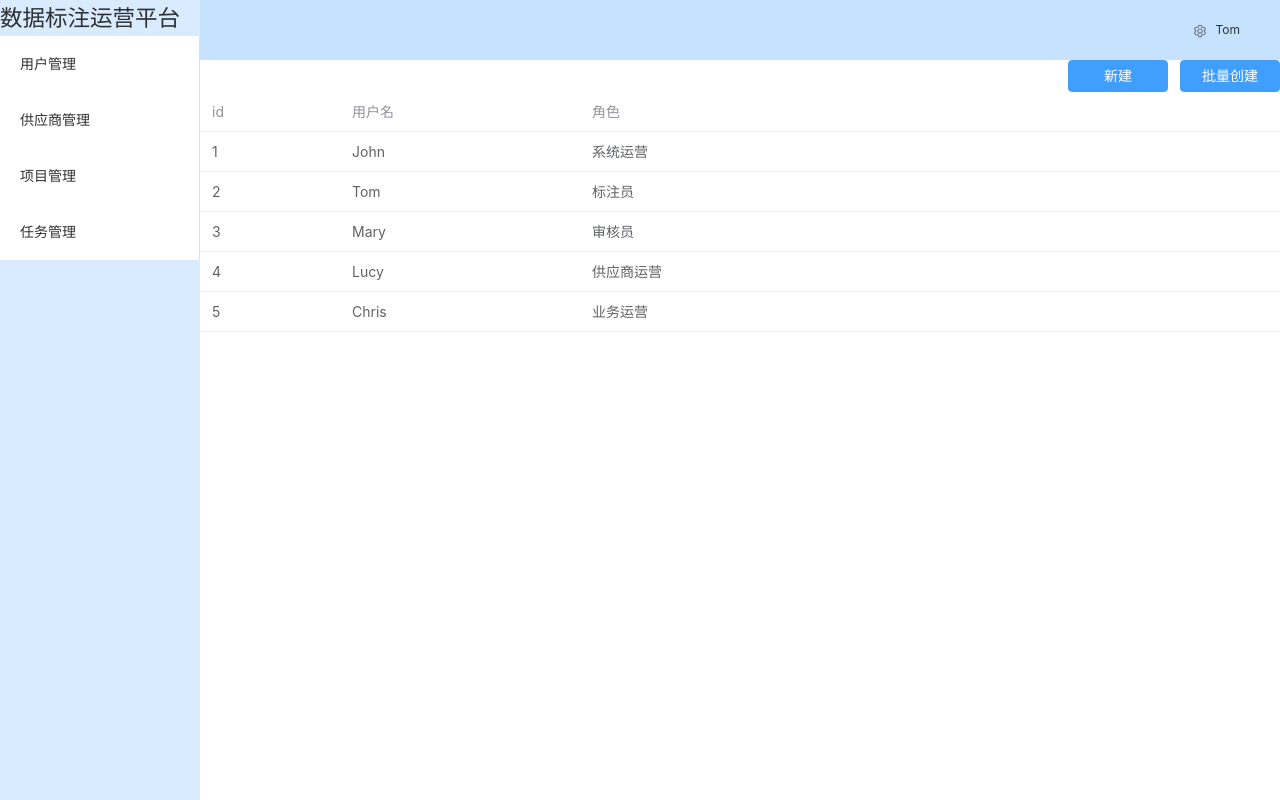
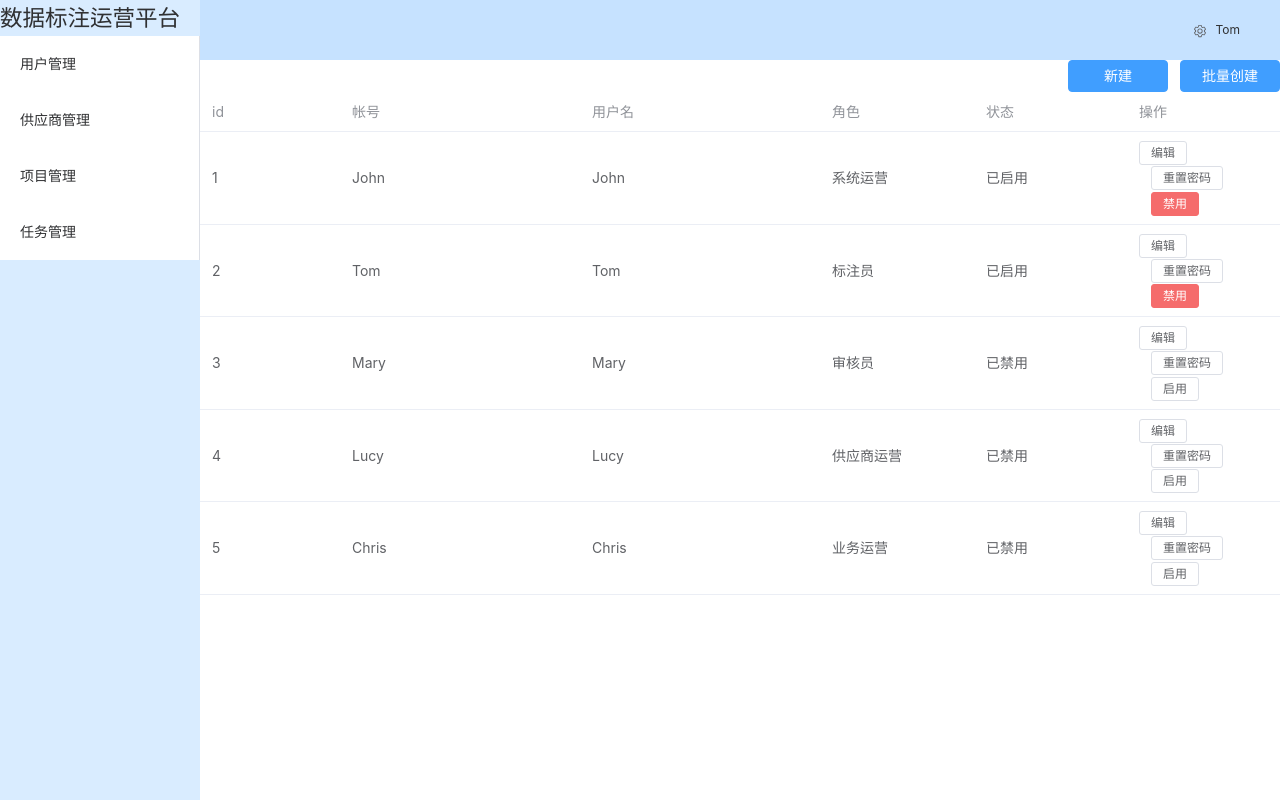
Before and after one commit to dxsooo/saop, a Vue app: page /userManage in a window 1280 px wide. Built offline with nearby package versions, Linux system fonts and the light colour scheme.

Commit message:
add account & operation column in user list

```diff
--- a/src/mock/index.ts
+++ b/src/mock/index.ts
@@ -45,11 +45,11 @@ Mock.mock('/api/users', {
     message: 'ok',
     data: {
         items: [
-            { id: 1, username: 'John', enable: true, role_name: '系统运营', role_id: 1 },
-            { id: 2, username: 'Tom', enable: true, role_name: '标注员', role_id: 5 },
-            { id: 3, username: 'Mary', enable: false, role_name: '审核员', role_id: 4 },
-            { id: 4, username: 'Lucy', enable: false, role_name: '供应商运营', role_id: 3 },
-            { id: 5, username: 'Chris', enable: false, role_name: '业务运营', role_id: 2 }
+            { id: 1, account: 'John', username: 'John', enable: true, role_name: '系统运营', role_id: 1 },
+            { id: 2, account: 'Tom', username: 'Tom', enable: true, role_name: '标注员', role_id: 5 },
+            { id: 3, account: 'Mary', username: 'Mary', enable: false, role_name: '审核员', role_id: 4 },
+            { id: 4, account: 'Lucy', username: 'Lucy', enable: false, role_name: '供应商运营', role_id: 3 },
+            { id: 5, account: 'Chris', username: 'Chris', enable: false, role_name: '业务运营', role_id: 2 }
         ]
     }
 })
--- a/src/views/UserManage/list.vue
+++ b/src/views/UserManage/list.vue
@@ -9,8 +9,23 @@
     </div>
     <el-table :data="tableData">
         <el-table-column prop="id" label="id" width="140" />
+        <el-table-column prop="account" label="帐号" width="240" />
         <el-table-column prop="username" label="用户名" width="240" />
         <el-table-column prop="role_name" label="角色" />
+        <el-table-column label="状态">
+            <template #default="scope">
+                {{ transStatus(scope.row.enable) }}
+            </template>
+        </el-table-column>
+        <el-table-column label="操作">
+            <template #default="scope">
+                <el-button size="small" @click="goEdit(scope.row)">编辑</el-button>
+                <el-button size="small" @click="resetPassword(scope.row)">重置密码</el-button>
+                <el-button v-if="scope.row.enable" size="small" type="danger"
+                    @click="setEnable(scope.row, false)">禁用</el-button>
+                <el-button v-else size="small" @click="setEnable(scope.row, true)">启用</el-button>
+            </template>
+        </el-table-column>
     </el-table>
 </template>
 
@@ -33,6 +48,22 @@ fetchData()
 const createNewUser = () => {
     router.push('/userManage/create');
 }
+
+const transStatus = (data: Boolean) => {
+    if (data === true) {
+        return '已启用'
+    }
+    return '已禁用'
+}
+
+const goEdit = (data: any) => {
+    router.push('/userManage/edit/' + data.id);
+}
+
+const resetPassword = (data: any) => {
+}
+const setEnable = (data: any, value: Boolean) => {
+}
 </script>
 
 <style scoped>
```
